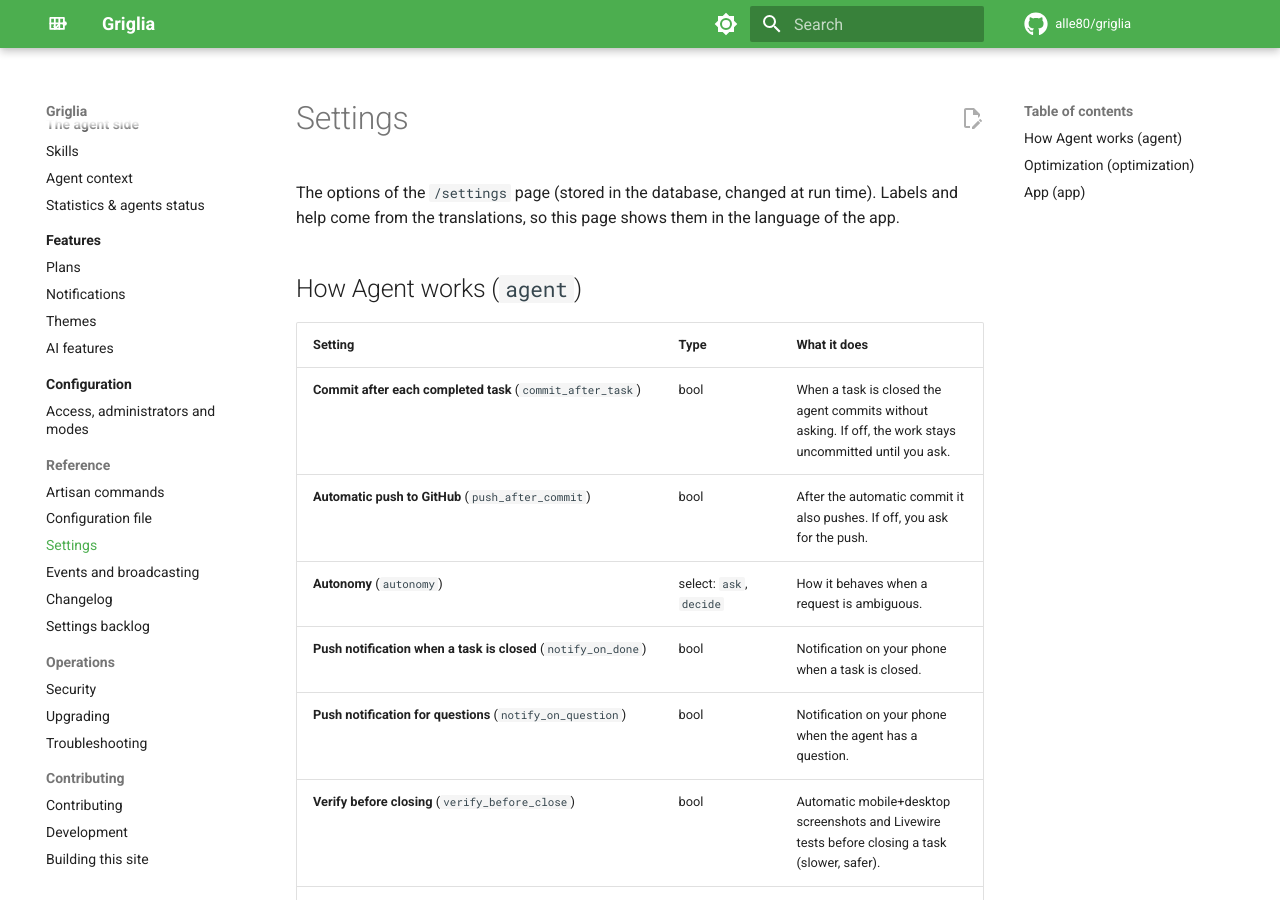
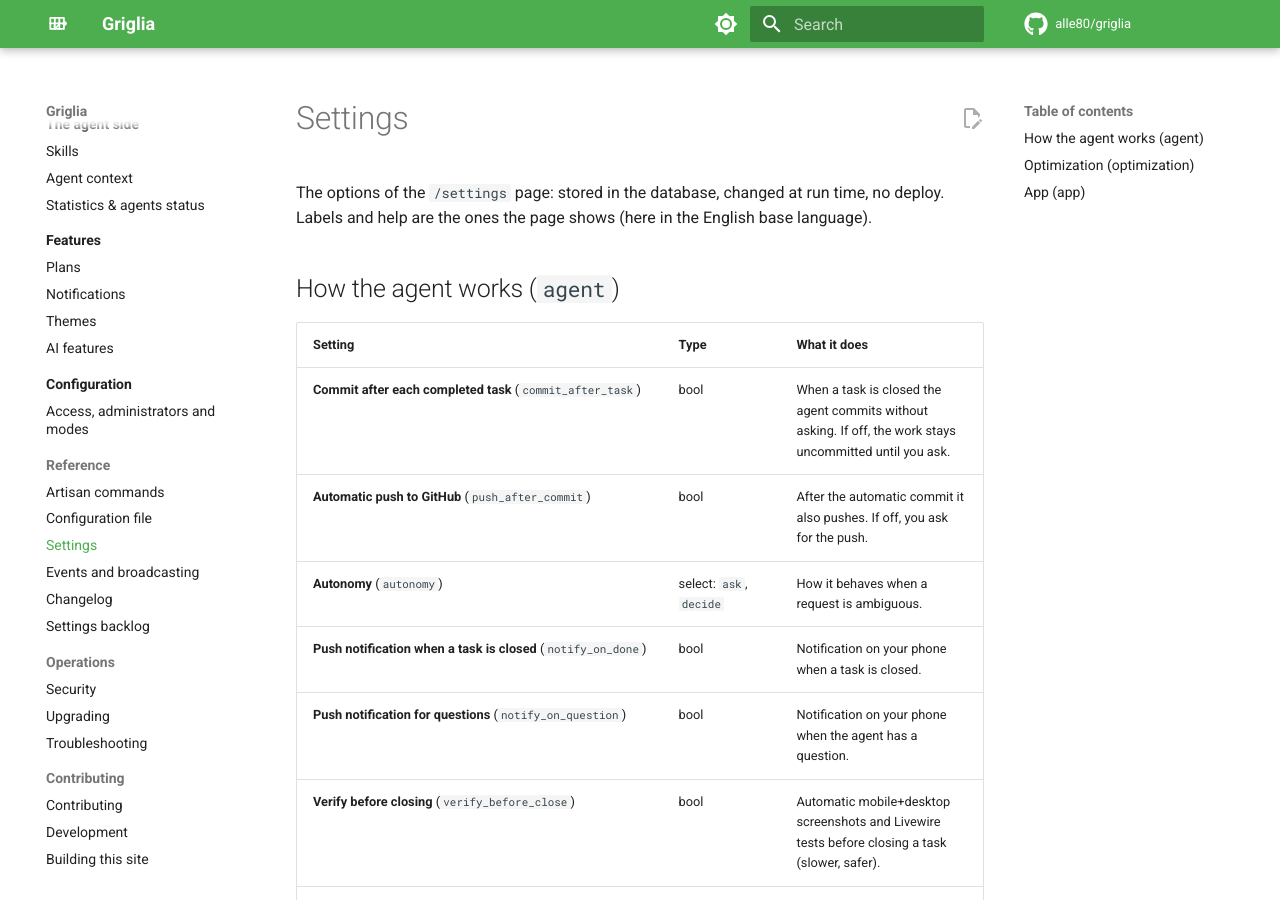
Before and after one commit to alle80/agent-devboard, an MkDocs documentation site: the page built from docs/reference/settings.md, in a window 1280 px wide and 900 px high. Built offline with MkDocs 1.6.1 and Material for MkDocs 9.7.7, drawn with Linux system fonts in a browser that asks for light colours; comment, search, counter and statistics services are not loaded.

Commit message:
fix(docs): pagina settings generata sempre in inglese

```diff
--- a/docs/reference/settings.md
+++ b/docs/reference/settings.md
@@ -2,9 +2,9 @@
 
 <!-- Generated by `php artisan griglia:docs-generate` — do not edit by hand. -->
 
-The options of the `/settings` page (stored in the database, changed at run time). Labels and help come from the translations, so this page shows them in the language of the app.
+The options of the `/settings` page: stored in the database, changed at run time, no deploy. Labels and help are the ones the page shows (here in the English base language).
 
-## How Agent works (`agent`)
+## How the agent works (`agent`)
 
 | Setting | Type | What it does |
 |---|---|---|
```
Also changed, not shown: CHANGELOG.md (+6 -0 lines), 1 other file.
